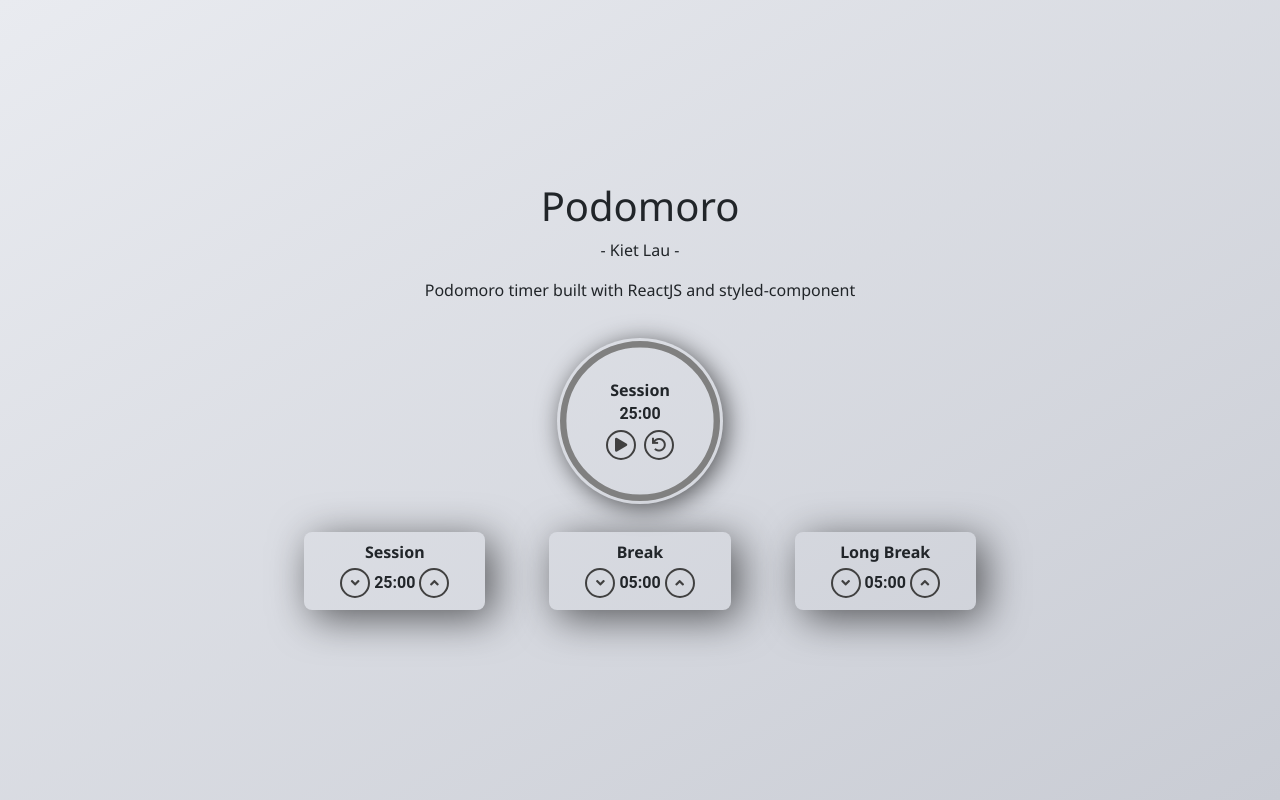
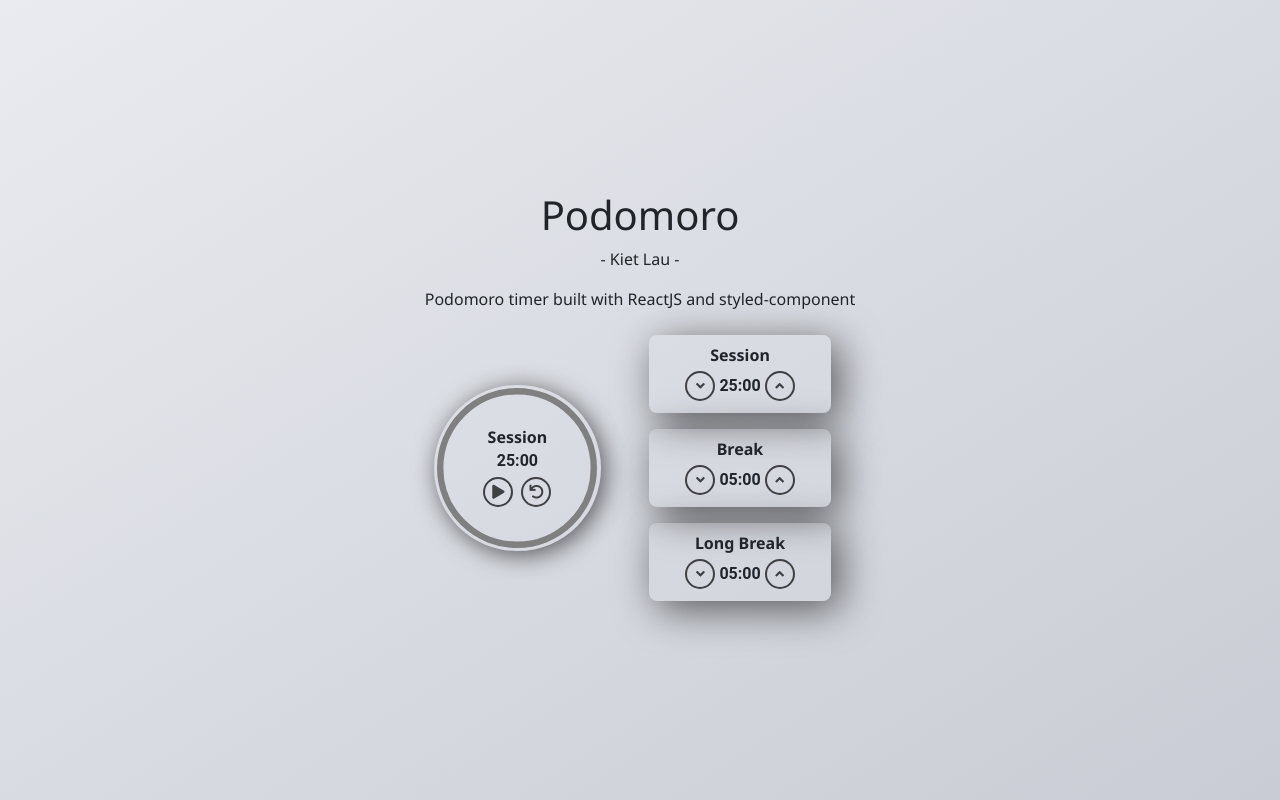
Before and after one commit to k3lau/pomodoro-clock, a React (Create React App) app: page / in a window 1280 px wide. Built offline with nearby package versions, Linux system fonts and the light colour scheme.

Commit message:
Add drag and drop

```diff
--- a/src/App.js
+++ b/src/App.js
@@ -6,6 +6,7 @@ import "bootstrap/dist/css/bootstrap.min.css";
 import {
   Layout,
   StyledRow,
+  StyledCol,
   Paragraph,
 } from "./Component/TimerSetting.elements";
 
@@ -33,10 +34,11 @@ export default class App extends Component {
         },
         {
           id: "Long Break",
-          order: 2,
+          order: 3,
           length: 5 * 60,
         },
       ],
+      dragID: 0,
     };
 
     this.setBreak = this.setBreak.bind(this);
@@ -46,6 +48,58 @@ export default class App extends Component {
     this.setTimerType = this.setTimerType.bind(this);
     this.setTimerID = this.setTimerID.bind(this);
     this.setLength = this.setLength.bind(this);
+    this.handleDrag = this.handleDrag.bind(this);
+    this.handleDrop = this.handleDrop.bind(this);
+  }
+
+  handleDrag(e) {
+    this.setState({
+      dragID: e.currentTarget.id,
+    });
+  }
+
+  handleDrop(e) {
+    let timers = [...this.state.timerList];
+    console.log(`${typeof this.state.dragID} and ${typeof e.currentTarget.id}`);
+    if (
+      typeof this.state.dragID === "undefined" ||
+      typeof e.currentTarget.id === "undefined"
+    ) {
+      return null;
+    }
+
+    const dragBox = timers.find(
+      (item) => item.order.toString() === this.state.dragID
+    );
+    const dropBox = timers.find(
+      (item) => item.order.toString() === e.currentTarget.id
+    );
+    const dragBoxOrder = dragBox.order;
+    const dropBoxOrder = dropBox.order;
+
+    console.info(timers);
+    const newBoxState = timers.map((item) => {
+      console.log(`${item.id} and ${item.order} and ${typeof item.order}`);
+      console.log(`${this.state.dragID} and ${typeof this.state.dragID}`);
+      console.log(`${e.currentTarget.id} and ${typeof e.currentTarget.id}`);
+      console.log(
+        `dragbox order ${dragBoxOrder} and dropbox order ${dropBoxOrder}`
+      );
+      if (item.order.toString() === this.state.dragID) {
+        item.order = dropBoxOrder;
+        console.log(`${item.id} change to ${dropBoxOrder}`);
+      } else {
+        if (item.order.toString() === e.currentTarget.id) {
+          console.log(`${item.id} change to ${dragBoxOrder}`);
+          item.order = dragBoxOrder;
+        }
+      }
+      return item;
+    });
+    console.info(newBoxState);
+    this.setState({
+      timerList: newBoxState,
+    });
   }
 
   setLength(id, time) {
@@ -98,12 +152,19 @@ export default class App extends Component {
   render() {
     return (
       <Layout>
+        <StyledRow>
           <h1>Podomoro</h1>
+        </StyledRow>
+        <StyledRow>
           <Paragraph>- Kiet Lau -</Paragraph>
+        </StyledRow>
+        <StyledRow>
           <Paragraph>
             Podomoro timer built with ReactJS and styled-component
           </Paragraph>
+        </StyledRow>
         <StyledRow>
+          <StyledCol>
             <DisplayTimer
               setTimeLeft={this.setTimeLeft}
               setLength={this.setLength}
@@ -116,20 +177,26 @@ export default class App extends Component {
               timerType={this.state.timerType}
               timerID={this.state.timerID}
             ></DisplayTimer>
-        </StyledRow>
-        <StyledRow>
-          {this.state.timerList.map((item) => (
+          </StyledCol>
+          <StyledCol>
+            {this.state.timerList
+              .sort((a, b) => a.order - b.order)
+              .map((item) => (
                 <TimerControl
                   key={item.id}
                   id={item.id}
+                  order={item.order}
                   length={item.length}
                   setLength={this.setLength}
                   setTimeLeft={this.setTimeLeft}
                   breakLength={this.state.breakLength}
                   timeLeft={this.state.timeLeft}
                   timerType={this.state.timerType}
+                  handleDrag={this.handleDrag}
+                  handleDrop={this.handleDrop}
                 ></TimerControl>
               ))}
+          </StyledCol>
         </StyledRow>
       </Layout>
     );
--- a/src/Component/TimerControl.js
+++ b/src/Component/TimerControl.js
@@ -36,7 +36,13 @@ export class TimerControl extends Component {
 
   render() {
     return (
-      <SettingContainer>
+      <SettingContainer
+        draggable={true}
+        id={this.props.order}
+        onDragOver={(e) => e.preventDefault()}
+        onDragStart={this.props.handleDrag}
+        onDrop={this.props.handleDrop}
+      >
         <div id={this.props.id}>{this.props.id}</div>
         <StyledRow>
           <StyledButton variant="primary" onClick={this.decre}>
--- a/src/Component/TimerSetting.elements.js
+++ b/src/Component/TimerSetting.elements.js
@@ -81,11 +81,18 @@ export const StyledRow = styled.div`
   justify-content: center;
 `;
 
+export const StyledCol = styled.div`
+  display: flex;
+  flex-flow: column wrap;
+  align-items: center;
+  justify-content: center;
+`;
+
 export const Layout = styled.div`
   width: 100%;
   height: 100vh;
   display: flex;
-  flex-direction: column;
+  flex-flow: column wrap;
   justify-content: center;
   align-items: center;
   min-width: 300px;
```
Lines whose indentation alone changed are shown as unchanged.
